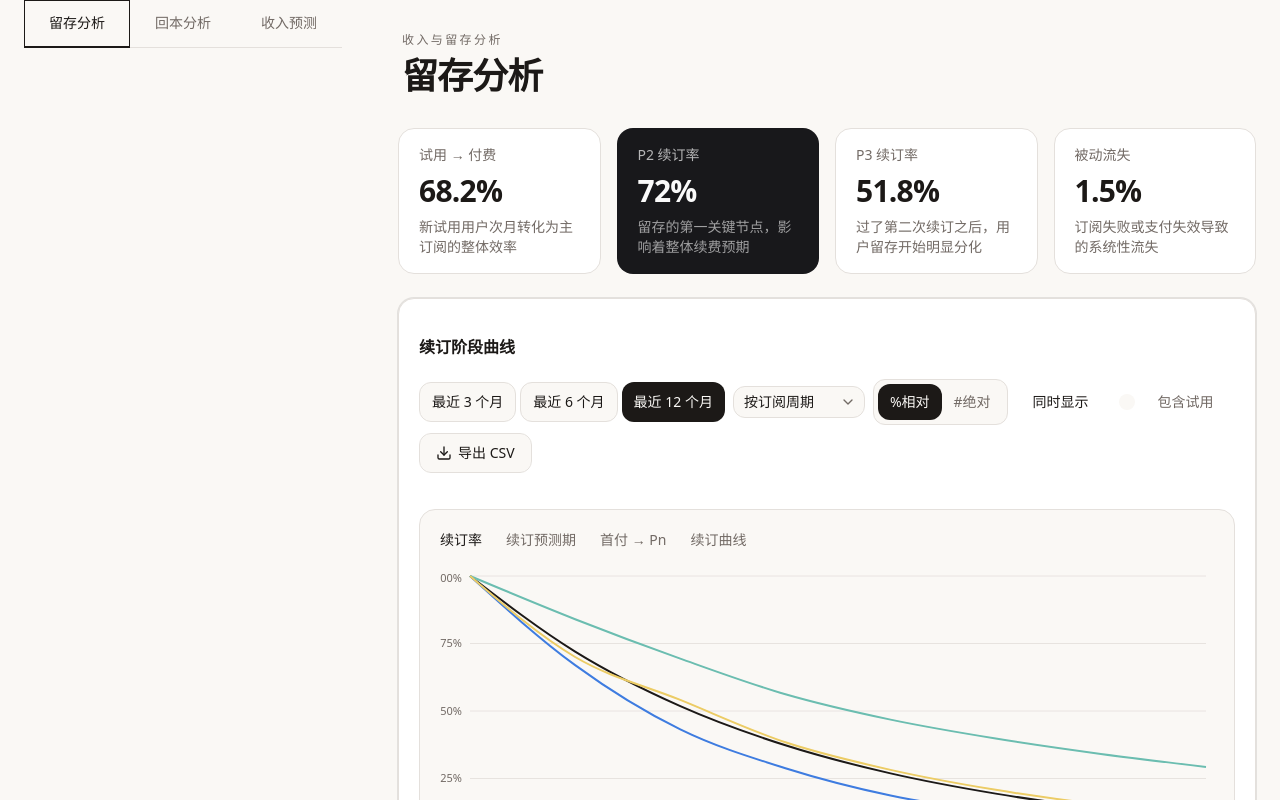
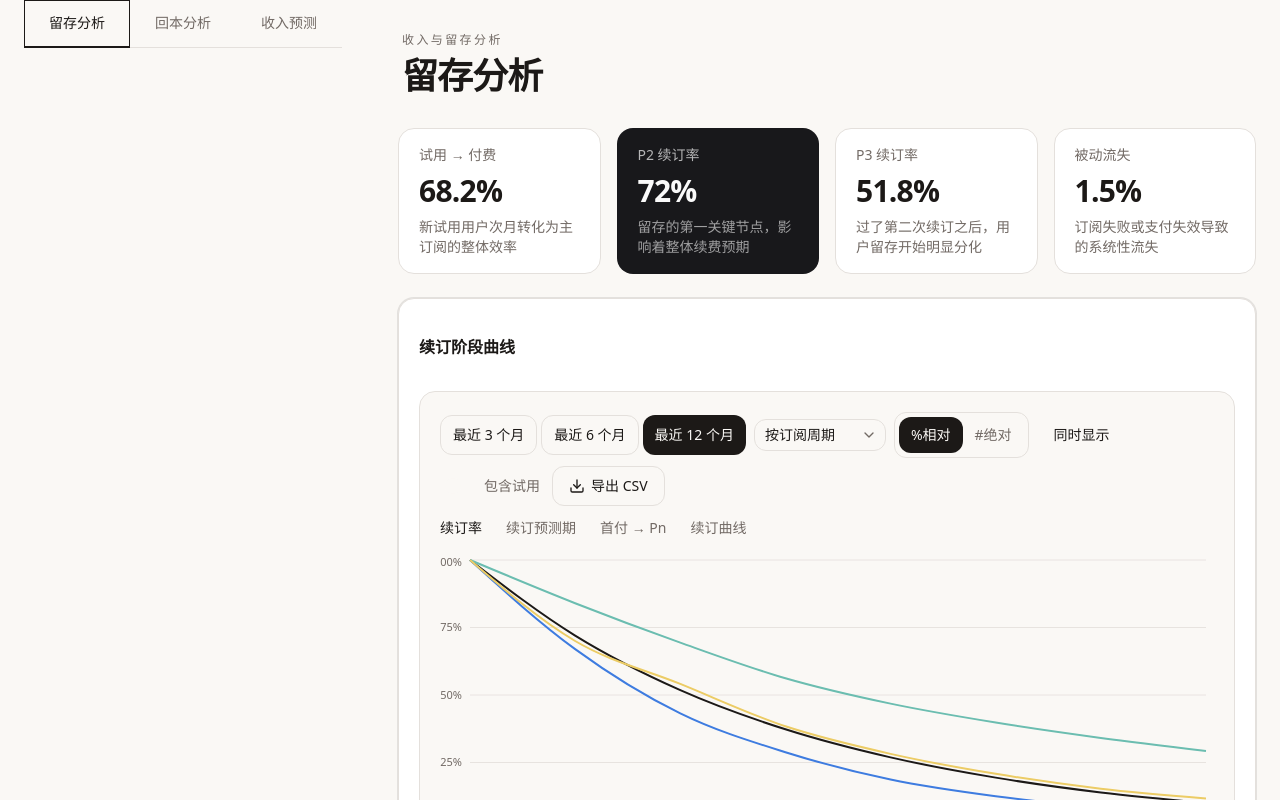
Before and after one commit to yosign/retention-dashboard, a Next.js app: page / in a window 1280 px wide. Shown: the top 800 px of the page. Built offline with nearby package versions, Linux system fonts and the light colour scheme.

Commit message:
fix: move toolbar inside chart card, tab below toolbar - matches ref layout

```diff
--- a/components/dashboard/retention-dashboard.tsx
+++ b/components/dashboard/retention-dashboard.tsx
@@ -176,9 +176,15 @@ export function RetentionDashboard({
       </section>
 
       <Card className="rounded-2xl border border-border bg-card shadow-none">
-        <CardHeader className="space-y-4 p-5 pb-0">
+        <CardHeader className="p-5 pb-0">
           <CardTitle className="text-base font-semibold">续订阶段曲线</CardTitle>
-          <div className="flex flex-wrap items-center gap-2">
+        </CardHeader>
+
+        {/* toolbar moved inside chart card below */}
+        <CardContent className="p-5 pt-4">
+          <div className="rounded-2xl border border-border bg-background p-5">
+            {/* 工具栏 */}
+            <div className="mb-3 flex flex-wrap items-center gap-2">
             <div className="flex flex-wrap items-center gap-1">
               {dashboardData.periodOptions.map((option) => (
                 <button
@@ -279,11 +285,9 @@ export function RetentionDashboard({
               导出 CSV
             </Button>
           </div>
-        </CardHeader>
 
-        <CardContent className="space-y-5 p-5">
-          <div className="rounded-2xl border border-border bg-background p-5">
-            <div className="mb-4 flex flex-wrap items-center gap-6">
+            {/* Tab 行 */}
+            <div className="mb-3 flex flex-wrap items-center gap-6">
               {dashboardData.viewTabs.map((tab) => (
                 <button
                   key={tab.value}
```
